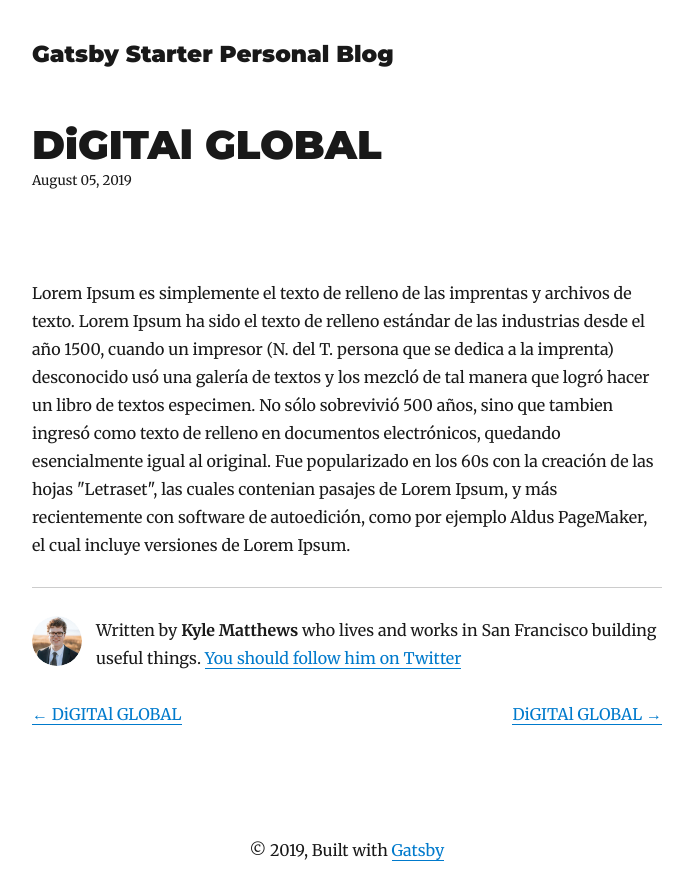
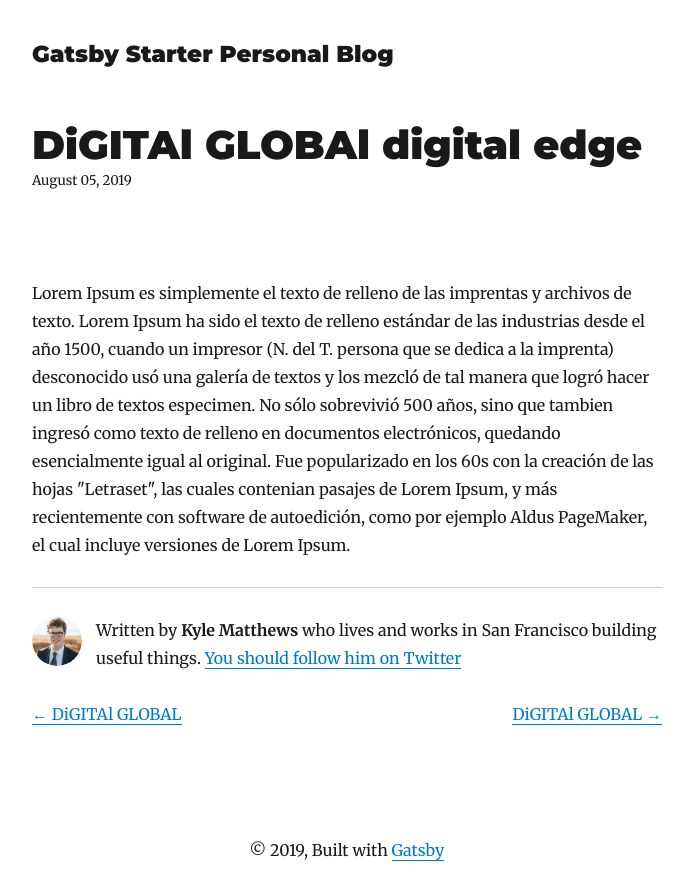
Before and after one commit to Joaquinchable/DG-Netlify-Cms, a Gatsby site: page /blog/digital-global-3/ in a window 1280 px wide. Shown: the whole page, without its empty margins (293-983 px from the left). Built offline with nearby package versions, Linux system fonts and the light colour scheme; Gatsby itself is replaced by a stand-in of ours; some packages are replaced by stand-ins of ours.

Commit message:
Update Blog “digital-global-3”

```diff
--- a/content/blog/digital-global-3.md
+++ b/content/blog/digital-global-3.md
@@ -1,7 +1,7 @@
 ---
 path: new-blog-post
 date: 2019-08-05T17:08:51.025Z
-title: DiGITAl GLOBAL
+title: DiGITAl GLOBAl digital edge
 description: ¿Qué es Digital Global?
 ---
 ![]( "Digital Edge")
```
